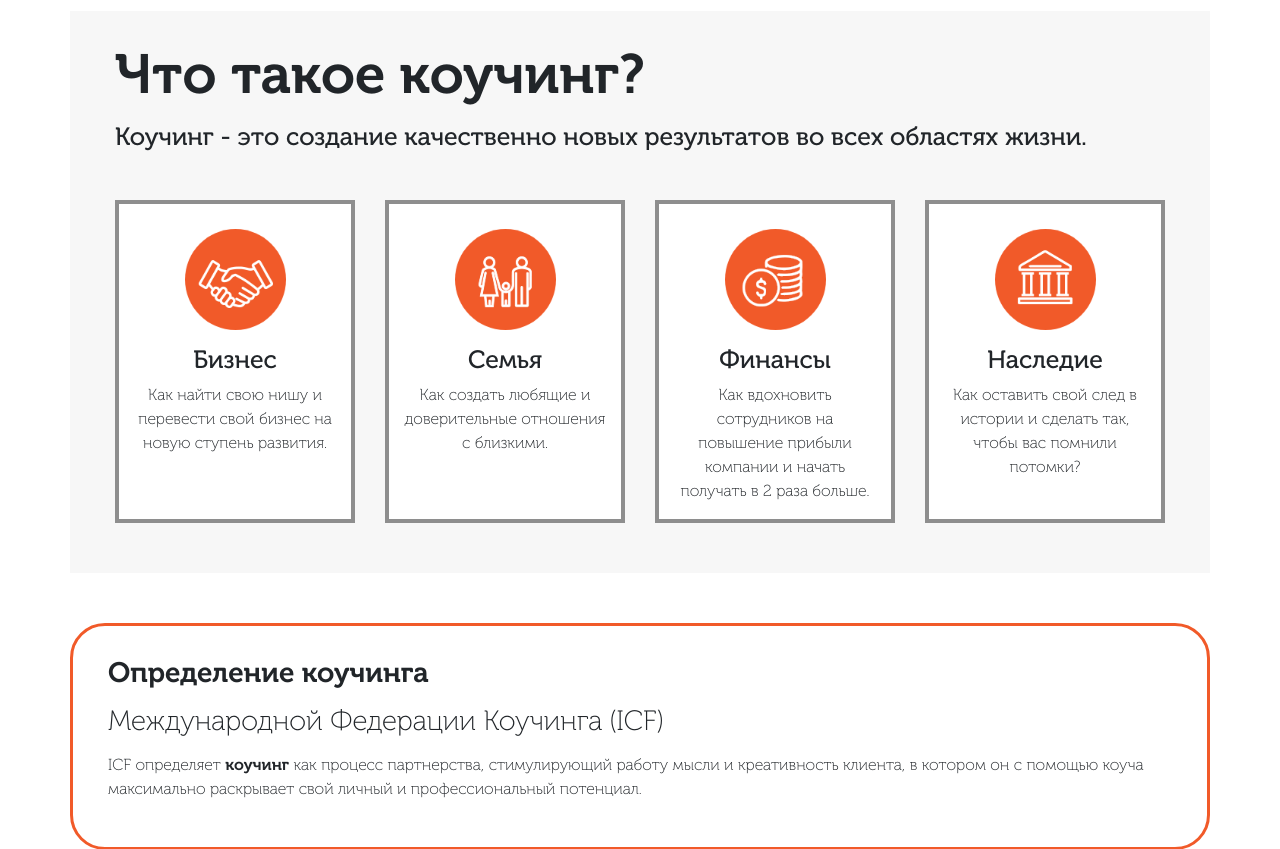
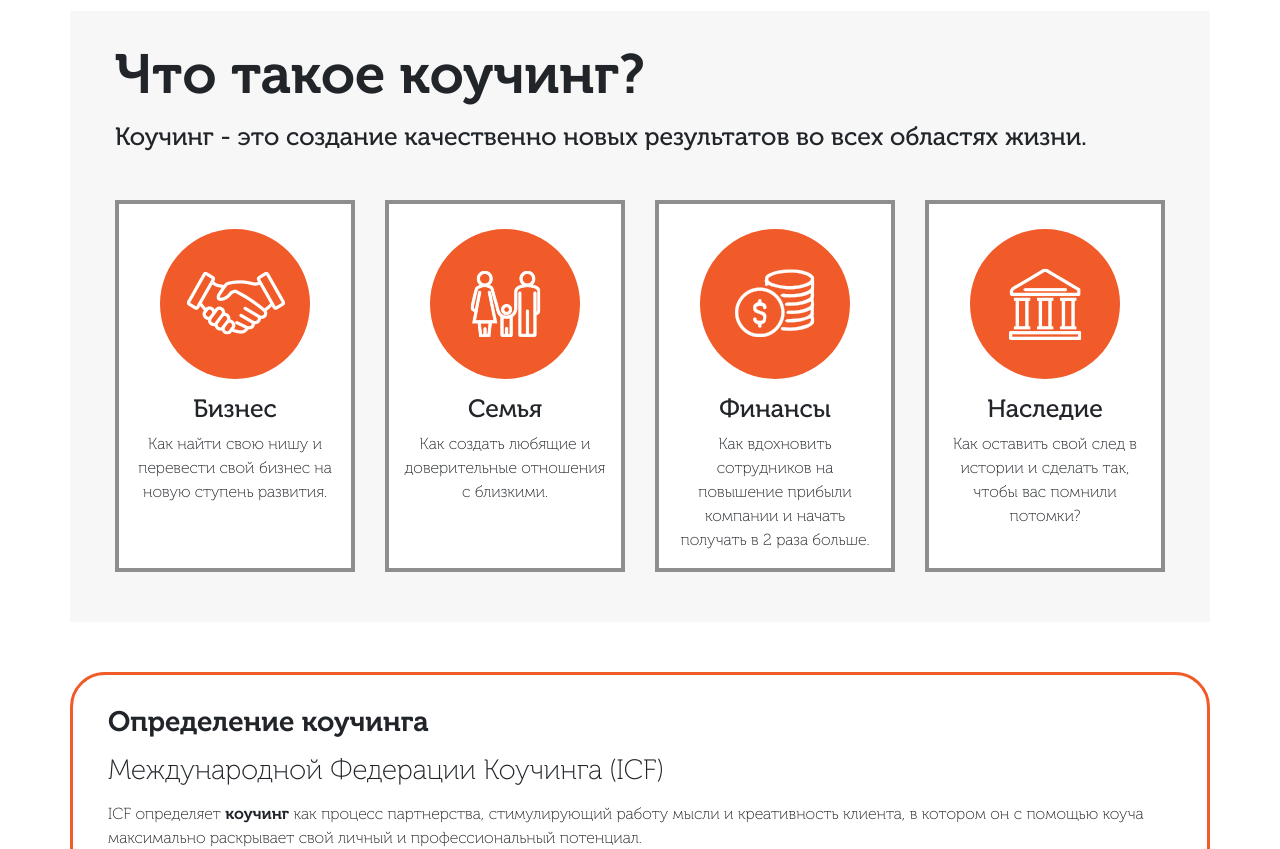
Before and after one commit to StudioDivier/EricksonPerm-back, a Django app: page /coaching in a window 1280 px wide. Shown: the part 342-1191 px from the top of the page. Run offline with Django 3.2, Linux system fonts and the light colour scheme; data that the repository does not hold is empty; some libraries are stand-ins or nearby versions.

Commit message:
news, about

```diff
--- a/app/static/dev/css/style.css
+++ b/app/static/dev/css/style.css
@@ -3643,9 +3665,19 @@ footer .content .s-row a {
   padding: 25px 15px 0;
   background-color: white;
   border: 4px solid #8e8e8e;
-}
-.coaching-page .coaching-page__description-header .coaching-page__description-header__points-wrapper .description__point img {
-  width: 50%;
+  display: flex;
+  align-items: center;
+  flex-direction: column;
+}
+.coaching-page .coaching-page__description-header .coaching-page__description-header__points-wrapper .description__point .circle {
+  background-color: #f15a29;
+  border-radius: 100%;
+  /* padding: 50px; */
+  display: flex;
+  justify-content: center;
+  align-items: center;
+  width: 150px;
+  height: 150px;
 }
 .coaching-page .coaching-page__definition {
   margin-top: 50px;
--- a/app/static/dev/scss/pages/about/about.scss
+++ b/app/static/dev/scss/pages/about/about.scss
@@ -66,6 +66,13 @@
   }
 }
 
+@include max-w(767){
+.about-page{
+  .text-container{
+    padding: 10px 0;
+  }
+}
+}
 
 @media screen and (max-width: 375px) {
   .about-page {
@@ -131,7 +138,7 @@
     }
 
     .text-container {
-      padding-top: 20px;
+      padding: 10px 20px;
 
       p {
         font-size: $pFontSizeMax375;
@@ -164,9 +171,3 @@
     }
   }
 }
-
-@media screen and (min-width: 426px) {
-  .about-page {
-
-  }
-}
--- a/app/static/dev/scss/pages/coaching/coaching.scss
+++ b/app/static/dev/scss/pages/coaching/coaching.scss
@@ -37,9 +37,23 @@
         padding: 25px 15px 0;
         background-color: white;
         border: 4px solid #8e8e8e;
+        display: flex;
+        align-items: center;
+        flex-direction: column;
 
-        img {
-          width: 50%;
+                .circle {
+        background-color: #f15a29;
+        border-radius: 100%;
+        /* padding: 50px; */
+        display: flex;
+        justify-content: center;
+        align-items: center;
+        width: 150px;
+        height: 150px;
+
+          img {
+            //width: 100%;
+          }
         }
       }
 
--- a/app/static/dev/scss/pages/index/couching.scss
+++ b/app/static/dev/scss/pages/index/couching.scss
@@ -213,9 +213,10 @@
               display: flex;
               justify-content: center;
               align-items: center;
-
+              width: 100px;
+              height: 100px;
               img {
-                //width: 45%;
+                width: 60px;
               }
             }
 
--- a/app/static/dev/scss/pages/index/news.scss
+++ b/app/static/dev/scss/pages/index/news.scss
@@ -79,6 +79,16 @@
   }
 }
 
+@include max-w(992){
+  .news{
+    .content{
+      .col-lg-4{
+        @include mya(25px);
+        @include mxa(25px);
+      }
+    }
+  }
+}
 
 @include max-w(768){
   .news{
--- a/app/static/dev/scss/style.scss
+++ b/app/static/dev/scss/style.scss
@@ -113,3 +113,4 @@ a {
 @import "pages/game/game";
 @import "pages/coaching/coaching";
 @import "pages/schedule/schedule";
+@import "pages/news/news";
--- a/app/templates/coaching/_index.html
+++ b/app/templates/coaching/_index.html
@@ -8,8 +8,8 @@
 {% block content %}
 
     <section class="breadcr">
-    <div class="breadcr-container container">
-        <p id="breadcrumbs">
+        <div class="breadcr-container container">
+            <p id="breadcrumbs">
             <span>
                 <span>
                     <a href="http://harmonyhere.ru/">Главная</a>
@@ -17,9 +17,9 @@
                     <a href="http://harmonyhere.ru/">О коучинге</a>
                 </span>
             </span>
-        </p>
-    </div>
-</section>
+            </p>
+        </div>
+    </section>
 
     <section class="coaching-page">
         <div class="container">
@@ -40,27 +40,33 @@
                     </div>
                 </div>
                 <div class="coaching-page__description-header__points-wrapper">
-                    <div class="col-xs-12 col-md-3 description__point-wrapper">
+                    <div class="col-xs-12 col-md-6 col-xl-3 description__point-wrapper">
                         <div class="description__point">
-                            <img src="{% static 'dev/img/coaching/point-logo1.png' %}" alt="">
+                            <div class="circle">
+                                <img src="{% static 'dev/img/handshake.png' %}" alt="business">
+                            </div>
                             <h5>Бизнес</h5>
                             <p>Как найти свою нишу и
                                 перевести свой бизнес на
                                 новую ступень развития.</p>
                         </div>
                     </div>
-                    <div class="col-xs-12 col-md-3 description__point-wrapper">
+                    <div class="col-xs-12 col-md-6 col-xl-3 description__point-wrapper">
                         <div class="description__point">
-                            <img src="{% static 'dev/img/coaching/point-logo2.png' %}" alt="">
+                            <div class="circle">
+                                <img src="{% static 'dev/img/family.png' %}" alt="business">
+                            </div>
                             <h5>Семья</h5>
                             <p>Как создать любящие и
                                 доверительные отношения с
                                 близкими.</p>
                         </div>
                     </div>
-                    <div class="col-xs-12 col-md-3 description__point-wrapper">
+                    <div class="col-xs-12 col-md-6 col-xl-3 description__point-wrapper">
                         <div class="description__point">
-                            <img src="{% static 'dev/img/coaching/point-logo3.png' %}" alt="">
+                            <div class="circle">
+                                <img src="{% static 'dev/img/finance.png' %}" alt="business">
+                            </div>
                             <h5>Финансы</h5>
                             <p>Как вдохновить сотрудников
                                 на повышение прибыли
@@ -68,9 +74,11 @@
                                 в 2 раза больше.</p>
                         </div>
                     </div>
-                    <div class="col-xs-12 col-md-3 description__point-wrapper">
+                    <div class="col-xs-12 col-md-6 col-xl-3 description__point-wrapper">
                         <div class="description__point">
-                            <img src="{% static 'dev/img/coaching/point-logo4.png' %}" alt="">
+                            <div class="circle">
+                                <img src="{% static 'dev/img/age.png' %}" alt="business">
+                            </div>
                             <h5>Наследие</h5>
                             <p>Как оставить свой след в
                                 истории и сделать так, чтобы
@@ -93,7 +101,8 @@
             <div class="row">
                 <div class="coaching-page__about-coaching">
                     <div class="col-xs-12 col-md-6">
-                        <iframe width="100%" height="315" src="https://www.youtube.com/embed/ScMzIvxBSi4" frameborder="0"
+                        <iframe width="100%" height="315" src="https://www.youtube.com/embed/ScMzIvxBSi4"
+                                frameborder="0"
                                 allow="accelerometer; autoplay; clipboard-write; encrypted-media; gyroscope; picture-in-picture"
                                 allowfullscreen></iframe>
                     </div>
@@ -126,34 +135,42 @@
                                 чтобы
                                 позволять ему концентрироваться на прошлом опыте и искать причины неудач.
                             </li>
-                            <li><strong>Системный подход</strong> – коуч поддерживает целостность личности клиента и фокус
+                            <li><strong>Системный подход</strong> – коуч поддерживает целостность личности клиента и
+                                фокус
                                 внимания на то, что
-                                изменения, которые происходят в одной области жизнедеятельности, влияют на более масштабную
+                                изменения, которые происходят в одной области жизнедеятельности, влияют на более
+                                масштабную
                                 картину
                                 его жизни.
                             </li>
-                            <li><strong>Концентрация на клиенте</strong> – коуч верит в то, что у клиента есть все ресурсы и
+                            <li><strong>Концентрация на клиенте</strong> – коуч верит в то, что у клиента есть все
+                                ресурсы и
                                 навыки для
                                 достижения
-                                своих целей, уважает его планы действий и те результаты, которых он хочет достичь. Коучинг –
+                                своих целей, уважает его планы действий и те результаты, которых он хочет достичь.
+                                Коучинг –
                                 это
                                 зона,
                                 свободная от советов.
                             </li>
-                            <li><strong>Ориентирован как на ценности, так и на действия</strong> – следуя плану изменений в
+                            <li><strong>Ориентирован как на ценности, так и на действия</strong> – следуя плану
+                                изменений в
                                 специфичных,
-                                вдохновляющих клиента шагах, клиент создаёт для себя фундаментальные изменения в отношениях,
+                                вдохновляющих клиента шагах, клиент создаёт для себя фундаментальные изменения в
+                                отношениях,
                                 поведении и сформировавшихся привычках.
                             </li>
                             <li><strong>Развитие осознанности</strong> – во время трансформационного коучинга клиент
                                 расширяет осознанность
                                 себя
-                                и своей жизни, отношений, своих целей и их достижения, что создает основу для дальнейшего
+                                и своей жизни, отношений, своих целей и их достижения, что создает основу для
+                                дальнейшего
                                 развития.
                             </li>
                         </ol>
                     </div>
-                    <p><strong>МЕТОДЫ:</strong> в основе всех обучающих программ Международного Эриксоновского Университета
+                    <p><strong>МЕТОДЫ:</strong> в основе всех обучающих программ Международного Эриксоновского
+                        Университета
                         лежат
                         методики системного мышления, технологии, направленные на результаты, новейшие исследования в
                         области
```
Also changed, not shown: other parts of app/static/dev/css/style.css (+53 -10 lines), other parts of app/static/dev/scss/pages/coaching/coaching.scss (+35 -8 lines), app/static/dev/scss/pages/index/work.scss (+5 -3 lines), app/templates/about/_index.html (+6 -5 lines), app/static/dev/scss/pages/news/news.scss (added).
